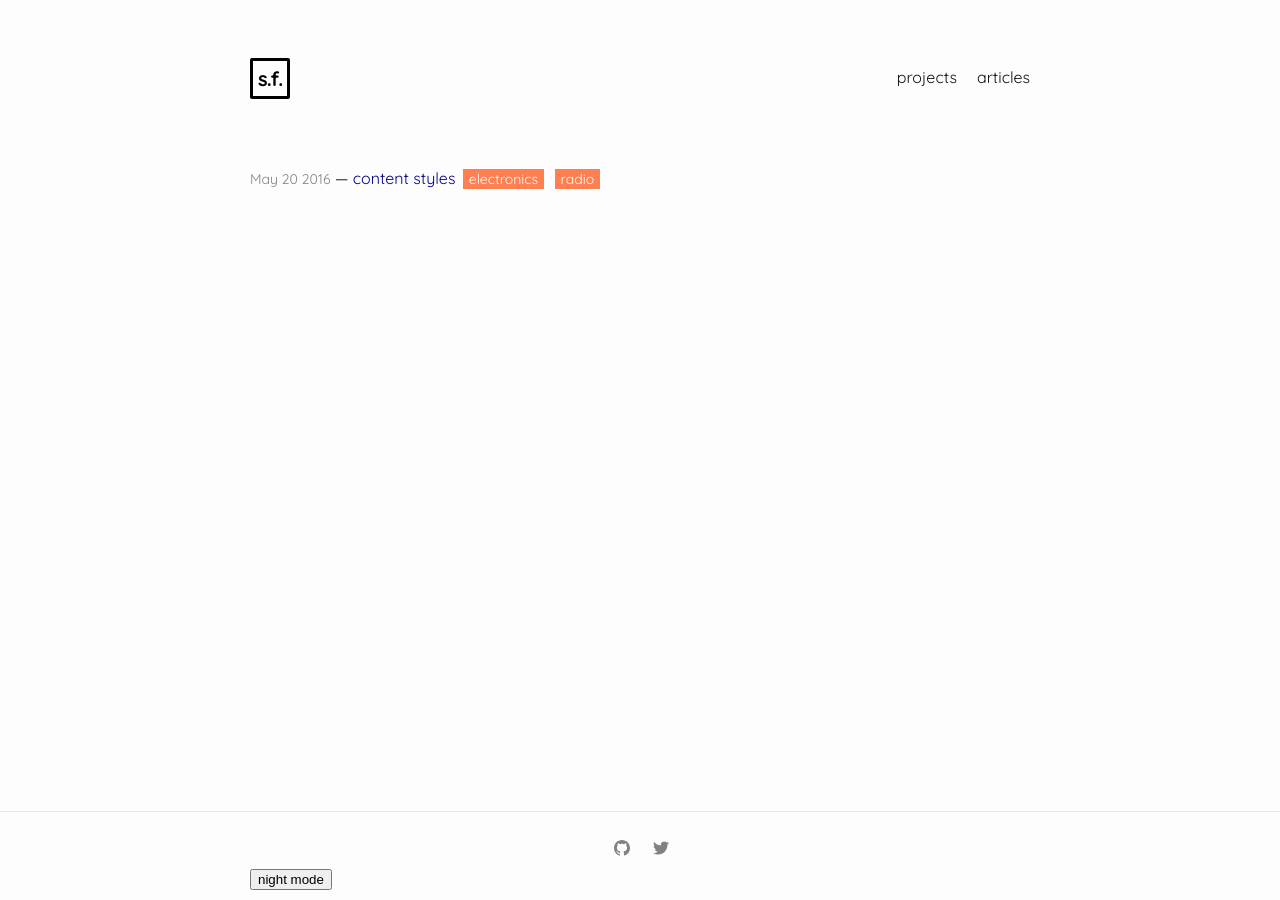
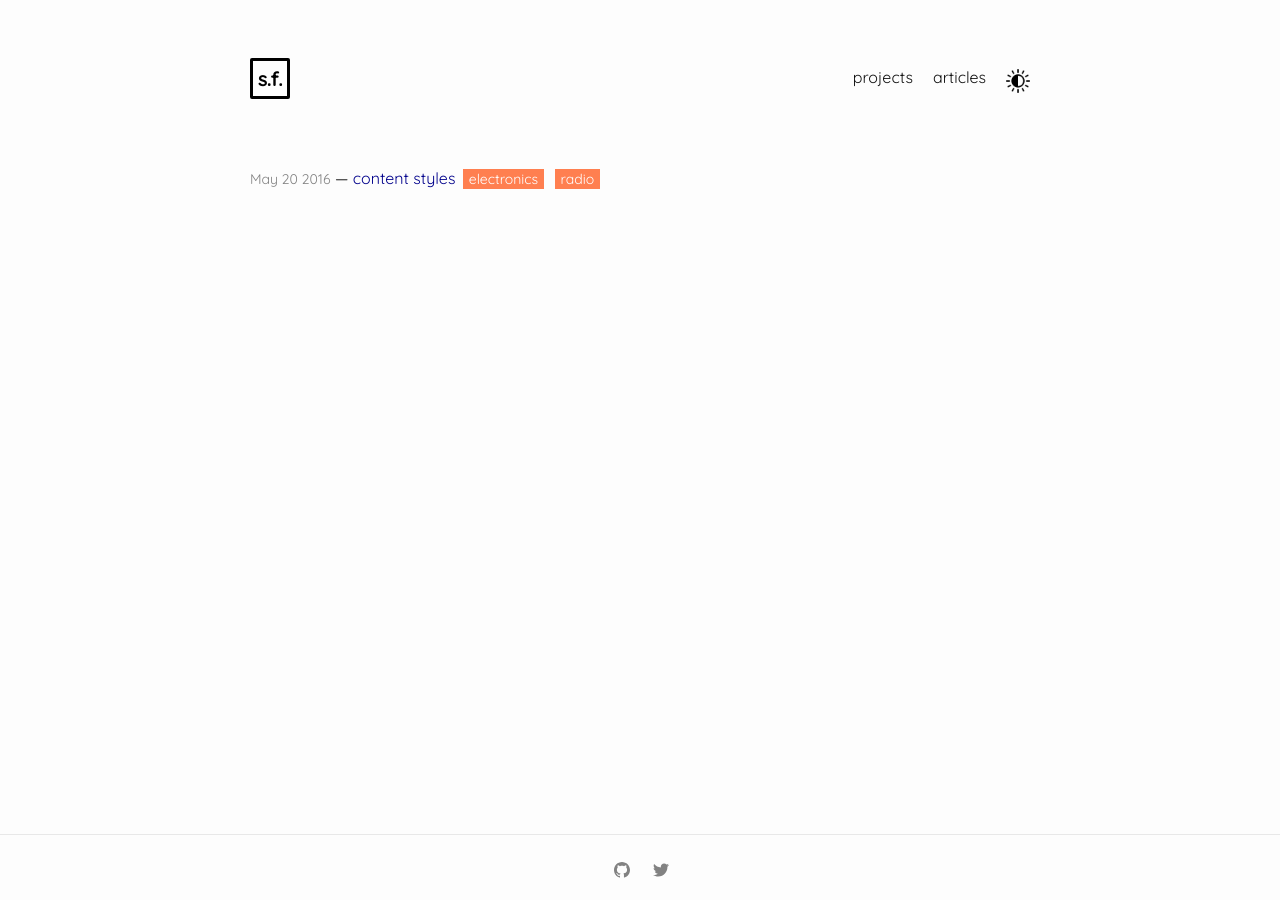
Before and after one commit to satchelfrench/satchelfrench.github.io, a Jekyll site: the page built from about.md, in a window 1280 px wide. Built offline with Jekyll 4.4.1, drawn with Linux system fonts in a browser that asks for light colours.

Commit message:
night mode button added

```diff
--- a/_includes/footer.html
+++ b/_includes/footer.html
@@ -10,7 +10,6 @@
 
     <div class="social-links">
       {%- include social.html -%}
-      <button onclick="toggleNightMode()">night mode</button>
     </div>
 
   </div>
--- a/_includes/header.html
+++ b/_includes/header.html
@@ -25,7 +25,7 @@
             <a class="page-link" href="{{ my_page.url | relative_url }}">{{ my_page.title | escape }}</a>
             {%- endif -%}
           {%- endfor -%}
-        </div>
+          <img width="24px" id="nightModeButton" src="{{ site.baseurl }}/assets/images/icons/night.png" alt="Toggle Night Mode!" onclick="toggleNightMode()" />
       </nav>
     {%- endif -%}
   </div>
--- a/_includes/nightMode.html
+++ b/_includes/nightMode.html
@@ -11,10 +11,12 @@
         if (localStorage.getItem('nightEnabled') === 'true') {
             console.log('enabling nightmode..');
             document.querySelector('body').classList.add('dark');
+            document.getElementById('nightModeButton').src = "{{site.baseurl}}/assets/images/icons/night-color.png";
         } else {
             // If enabled, disable and make changes.
             console.log('disabling night mode..');
             document.querySelector('body').classList.remove('dark');
+            document.getElementById('nightModeButton').src = "{{site.baseurl}}/assets/images/icons/night.png";
         }
     }
 
--- a/_sass/minima/custom-styles.scss
+++ b/_sass/minima/custom-styles.scss
@@ -12,6 +12,20 @@ body.dark .logo, body.dark p, body.dark .page-link
 {
     color: white;
 
+}
+
+#nightModeButton {
+    filter:grayscale(1);
+    padding-top: 5px;
+}
+
+#nightModeButton:hover {
+    filter: grayscale(0);
+    padding-top: 3px;
+    color: coral !important;
+    border-top: 2px solid coral;
+    transition: color 0.9s;
+    text-decoration: none;
 }
 
 body.dark span.logo {
```
Also changed, not shown: assets/images/icons/night-color.png (added), assets/images/icons/night.png (added), 12 other files.
